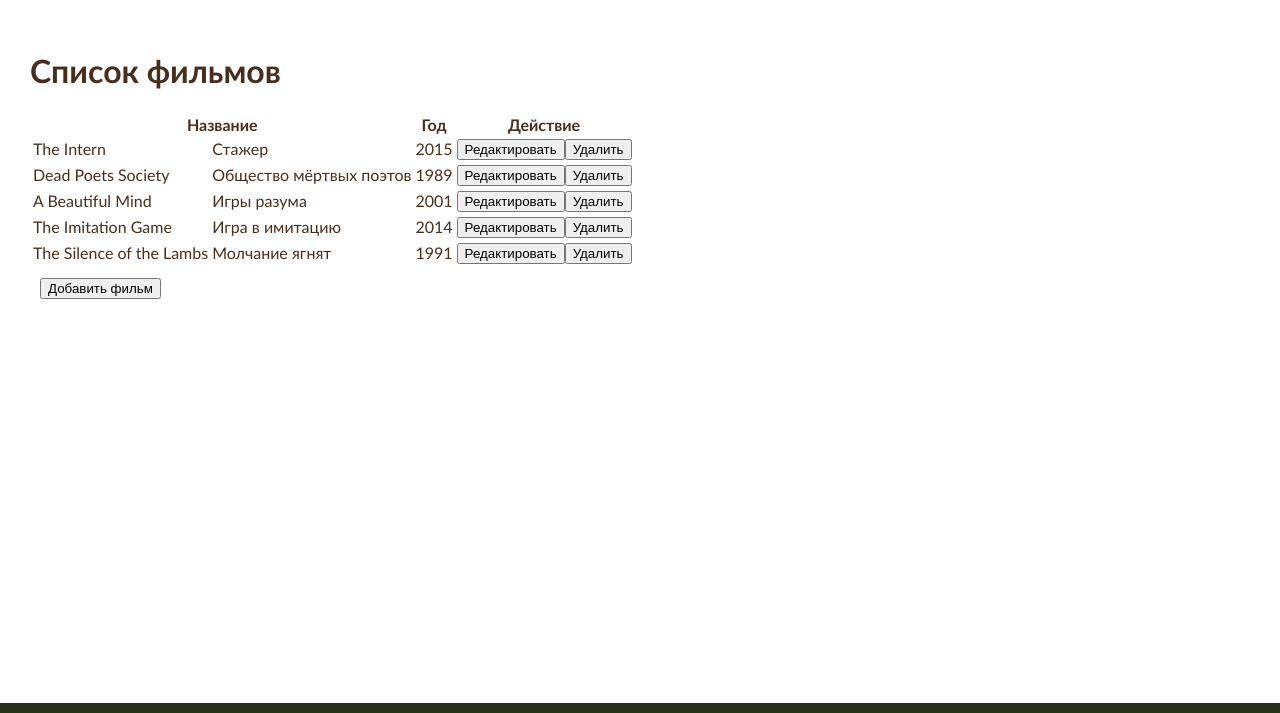
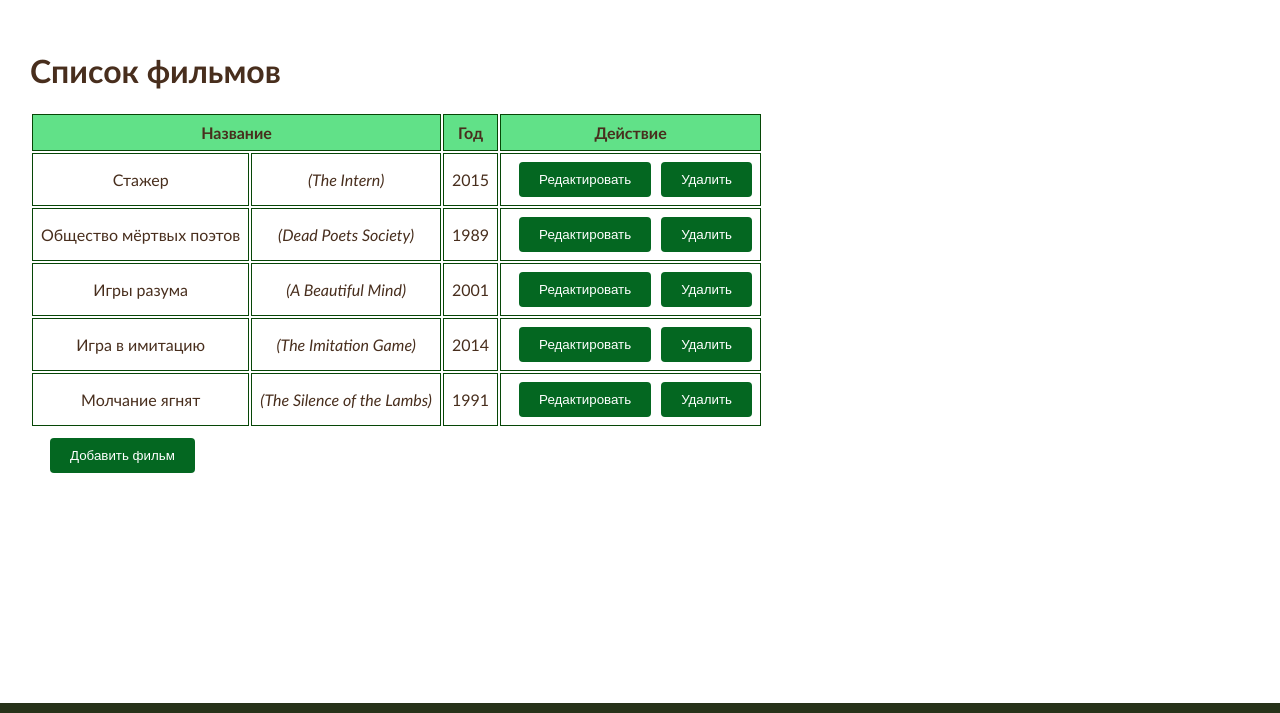
Before and after one commit to AlinaTerehova/web-programming--labs-2, a Flask app: page /lab7/ in a window 1280 px wide. Shown: the part 58-771 px from the top of the page. Run offline with Flask 3, Linux system fonts and the light colour scheme.

Commit message:
самостоятельные задания

```diff
--- a/lab7.py
+++ b/lab7.py
@@ -76,6 +76,8 @@ def put_film(id):
     film = request.get_json()
     if film['description'] == '':
         return jsonify({'description': 'Заполните описание'}), 400
+    if not film.get('title'):
+        film['title'] = film['title_ru']
     films[id] = film
     return jsonify(films[id])
 
@@ -86,5 +88,7 @@ def add_film():
         abort(400)
     if film.get('description', '') == '':
         return jsonify({'description': 'Заполните описание'}), 400
+    if not film.get('title'):
+        film['title'] = film['title_ru']
     films.append(film)
     return jsonify(film), 201
--- a/static/lab7/main.js
+++ b/static/lab7/main.js
@@ -14,7 +14,7 @@ function fillFilmList() {
             let tdYear = document.createElement('td');
             let tdActions = document.createElement('td');
 
-            tdTitle.innerText = films[i].title == films[i].title_ru ? '': films[i].title;
+            tdTitle.innerHTML = films[i].title == films[i].title_ru ? '': `<i>(${films[i].title})</i>`;
             tdTitleRus.innerText = films[i].title_ru;
             tdYear.innerText = films[i].year;
 
@@ -33,8 +33,8 @@ function fillFilmList() {
             tdActions.appendChild(editButton);
             tdActions.appendChild(delButton);
 
+            tr.append(tdTitleRus);
             tr.append(tdTitle);
-            tr.append(tdTitleRus);
             tr.append(tdYear);
             tr.append(tdActions);
 
--- a/templates/lab7/lab7.html
+++ b/templates/lab7/lab7.html
@@ -7,6 +7,31 @@
 <script src="{{url_for('static', filename='lab7/main.js')}}"></script>
 
 <style>
+
+    th, td {
+        border: 1px solid #064606;
+        padding: 8px;
+        text-align: center;
+    }
+
+    th {
+        background-color: #61e188;
+    }
+
+    button {
+        padding: 10px 20px;
+        background-color: #046721;
+        color: white;
+        border: none;
+        border-radius: 4px;
+        cursor: pointer;
+        margin-left: 10px;
+    }
+
+    button:hover {
+        background-color:  #f67e05;
+    }
+
     .modal {
         display: none;
         z-index: 100;
```
